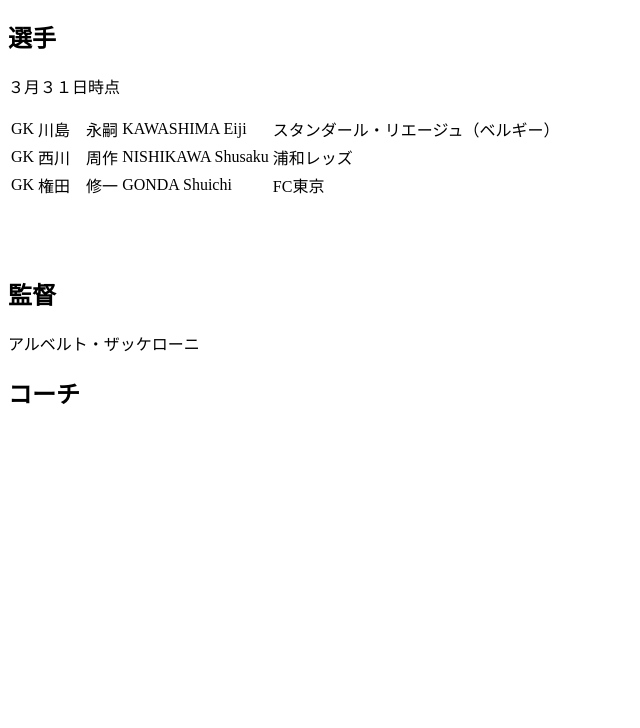
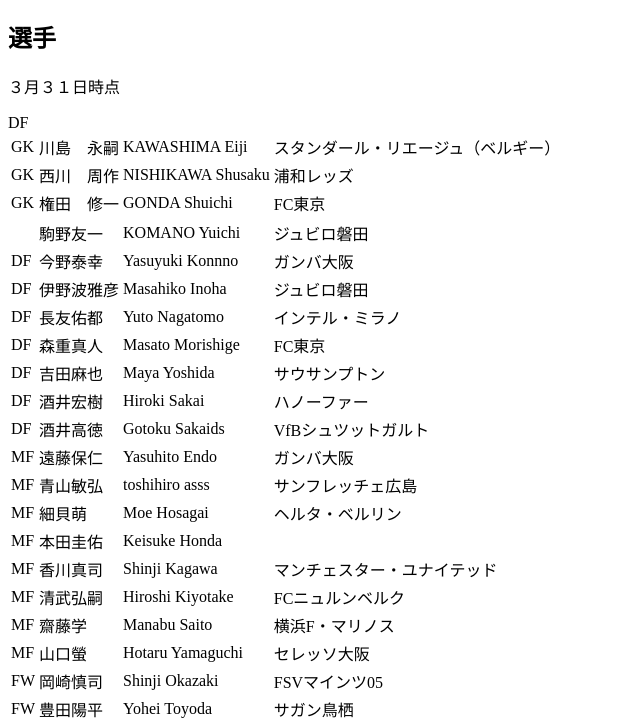
Before and after one commit to mantangs/soocer-drive, a plain HTML site: page japan.html in a window 1280 px wide. Shown: the part 70-798 px from the top of the page, without its empty margins (0-640 px from the left). Drawn offline with Linux system fonts and the light colour scheme.

Commit message:
選手名追加

```diff
--- a/japan.html
+++ b/japan.html
@@ -3,9 +3,10 @@
 <head>
 	<meta charset="UTF-8">
 	<title>日本代表</title>
+	<link rel="stylesheet" type="text/css" href="style.css" media="all" />
+	<meta name="viewport" content="initial-scale=1.0,device-width=1.0">
 </head>
 <body>
-
 
 <header>
 	<h1>日本代表</h1>
@@ -33,88 +34,124 @@
 	<td>FC東京</td>
 	</tr>
 	<tr>
-	<td></td>
-	<td></td>
-	<td></td>
+<tr>DF<td>
+<td>駒野友一</td>
+<td>KOMANO Yuichi</td>
+<td>ジュビロ磐田</td>
+</tr>
+<tr>
+<td>DF</td>
+<td>今野泰幸</td>
+<td>Yasuyuki Konnno</td>
+<td>ガンバ大阪</td>
+</tr>
+<tr>
+<td>DF</td>
+<td>伊野波雅彦</td>
+<td>Masahiko Inoha</td>
+<td>ジュビロ磐田</td>
+</tr>
+<tr>
+<td>DF</td>
+<td>長友佑都</td>
+<td>Yuto Nagatomo</td>
+<td>インテル・ミラノ</td>
+</tr>
+<tr>
+<td>DF</td>
+<td>森重真人</td>
+<td>Masato Morishige</td>
+<td>FC東京</td>
+</tr>
+<tr>
+<td>DF</td>
+<td>吉田麻也</td>
+<td>Maya Yoshida</td>
+<td>サウサンプトン</td>
+</tr>
+<tr>
+<td>DF</td>
+<td>酒井宏樹</td>
+<td>Hiroki Sakai</td>
+<td>ハノーファー</td>
+</tr>
+	<tr>
+	<td>DF</td>
+	<td>酒井高徳</td>
+	<td>Gotoku Sakaids</td>
+	<td>VfBシュツットガルト</td>
+	</tr>
+	<tr>
+	<td>MF</td>
+	<td>遠藤保仁</td>
+	<td>Yasuhito Endo</td>
+	<td>ガンバ大阪</td>
+	</tr>
+	<tr>
+	<td>MF</td>
+	<td>青山敏弘</td>
+	<td>toshihiro asss</td>
+	<td>サンフレッチェ広島</td>
+	</tr>
+	<tr>
+	<td>MF</td>
+	<td>細貝萌</td>
+	<td>Moe Hosagai</td>
+	<td>ヘルタ・ベルリン</td>
+	</tr>
+	<tr>
+	<td>MF</td>
+	<td>本田圭佑</td>
+	<td>Keisuke Honda</td>
 	<td></td>
 	</tr>
 	<tr>
-	<td></td>
-	<td></td>
-	<td></td>
-	<td></td>
+	<td>MF</td>
+	<td>香川真司</td>
+	<td>Shinji Kagawa</td>
+	<td>マンチェスター・ユナイテッド</td>
 	</tr>
 <tr>
-	<td></td>
-	<td></td>
-	<td></td>
-	<td></td>
+<td>MF</td>
+<td>清武弘嗣</td>
+<td>Hiroshi Kiyotake</td>
+<td>FCニュルンベルク</td>
 </tr>
 <tr>
-	<td></td>
-	<td></td>
-	<td></td>
-	<td></td>
+<td>MF</td>
+<td>齋藤学</td>
+<td>Manabu Saito</td>
+<td>横浜F・マリノス</td>
 </tr>
 <tr>
-	<td></td>
-	<td></td>
-	<td></td>
-	<td></td>
+<td>MF</td>
+<td>山口螢</td>
+<td>Hotaru Yamaguchi</td>
+<td>セレッソ大阪</td>
 </tr>
 <tr>
-	<td></td>
-	<td></td>
-	<td></td>
-	<td></td>
+<td>FW</td>
+<td>岡崎慎司</td>
+<td>Shinji Okazaki</td>
+<td>FSVマインツ05</td>
 </tr>
 <tr>
-	<td></td>
-	<td></td>
-	<td></td>
-	<td></td>
+<td>FW</td>
+<td>豊田陽平</td>
+<td>Yohei Toyoda</td>
+<td>サガン鳥栖</td>
 </tr>
 <tr>
-	<td></td>
-	<td></td>
-	<td></td>
-	<td></td>
+<td>FW</td>
+<td>工藤壮人</td>
+<td>Masato Kudo</td>
+<td>柏レイソル</td>
 </tr>
 <tr>
-	<td></td>
-	<td></td>
-	<td></td>
-	<td></td>
-	</tr>
-	<tr>
-	<td></td>
-	<td></td>
-	<td></td>
-	<td></td>
-	</tr>
-	<tr>
-	<td></td>
-	<td></td>
-	<td></td>
-	<td></td>
-	</tr>
-	<tr>
-	<td></td>
-	<td></td>
-	<td></td>
-	<td></td>
-	</tr>
-	<tr>
-	<td></td>
-	<td></td>
-	<td></td>
-	<td></td>
-	</tr>
-	<tr>
-	<td></td>
-	<td></td>
-	<td></td>
-	<td></td>
+<td>FW</td>
+<td>大迫勇也</td>
+<td>Yuya Osako</td>
+<td>TSV1860ミュンヘン</td>
 </tr>
 </table>
 
```
Lines whose indentation alone changed are shown as unchanged.
